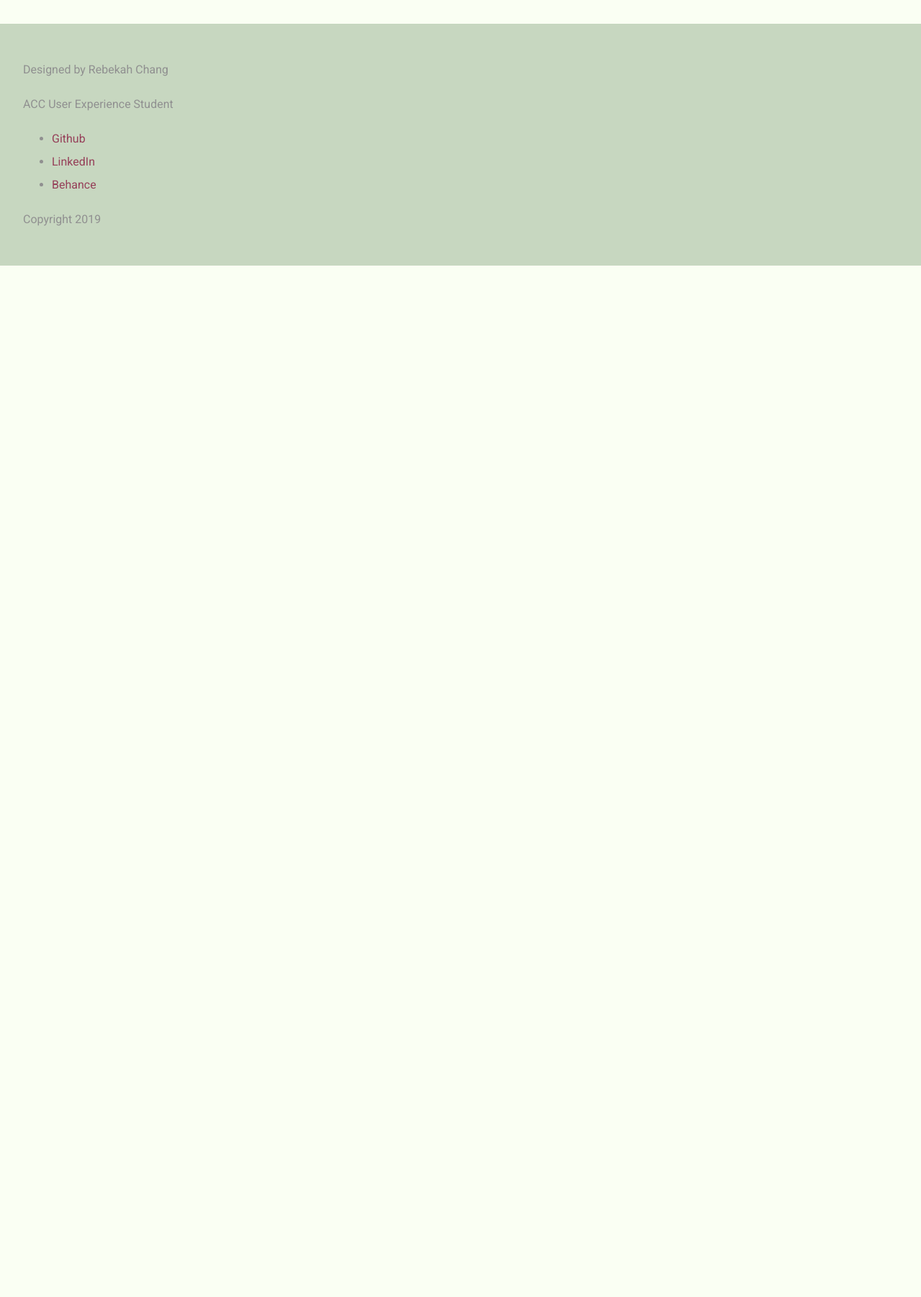
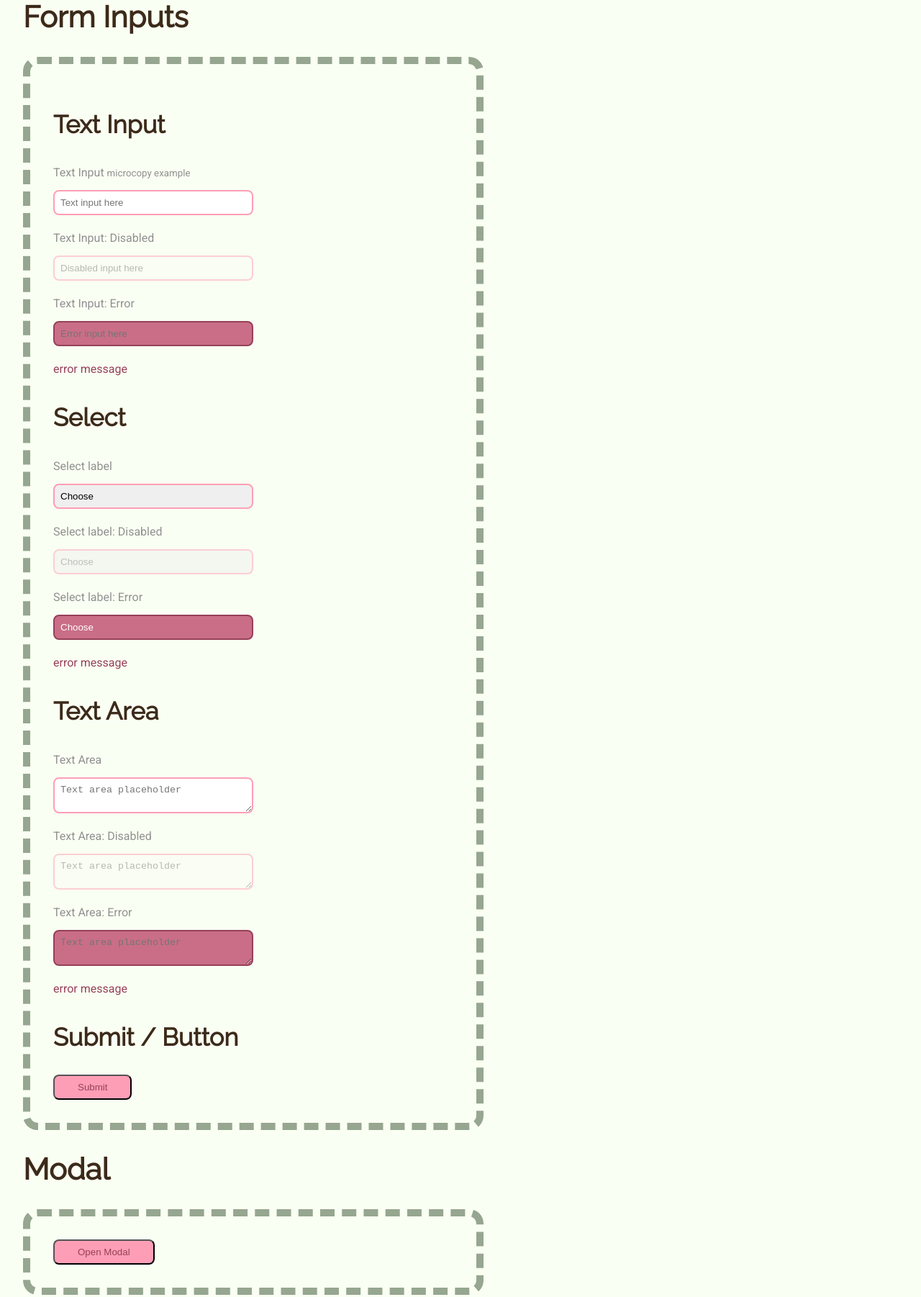
Before and after one commit to bexluvsmangoes/icing-design-system, a plain HTML site: page components.html in a window 1280 px wide. Shown: the part 1028-2830 px from the top of the page at 72% size. Before the commit the page ends 1397 px from the top, so only its background shows below. Drawn offline with Linux system fonts and the light colour scheme.

Commit message:
Add files via upload
added form components

```diff
--- a/components.html
+++ b/components.html
@@ -30,10 +30,10 @@
 		<section>
 			<h2>Link Buttons</h2>
 			<figure class="example-button-links">
-				<a href="" class=link-button-hero-smoothie>Hero</a>
-				<a href="" class=link-button-hero-coffee>Hero</a>
-				<a href="" class=link-button-normal>Normal</a>
-				<a href="" class=link-button-tertiary>Tertiary</a>
+				<a href="" class="link-button-hero-smoothie">Hero</a>
+				<a href="" class="link-button-hero-coffee">Hero</a>
+				<a href="" class="link-button-normal">Normal</a>
+				<a href="" class="link-button-tertiary">Tertiary</a>
 			</figure>
 		</section>
 
@@ -68,16 +68,78 @@
 			</figure>
 		</section>
 
-		<button id="modal-demo" type="button">Open Modal</button>
+		<section>
+			<h2>Form Inputs</h2>
 
-		<dialog>
+			<figure class="example-form">
 
-	<h2>Example Modal</h2>
+				<form action="">
 
-	<p>This is an example of a modal description.</p>
+					<h3>Text Input</h3>
+					<label for="text-input">Text Input</label>
+					<small class="form-microcopy">microcopy example</small>
+					<input type="text" id="text-input" name="text-input" placeholder="Text input here">
 
-</dialog>
+					<label for="disabled-input">Text Input: Disabled</label>
+					<input type="text" id="disabled-input" name="disabled-input" required class="disabled" placeholder="Disabled input here" disabled>
 
+					<label for="error">Text Input: Error</label>
+					<input type="text" id="error" name="error" required class="error" placeholder="Error input here">
+					<p class="error-message">error message</p>
+
+					<h3>Select</h3>
+					<label for="dessert">Select label</label>
+					<select id="dessert" name="dessert">
+						<option value="" selected disabled hidden>Choose</option>
+						<option>Cake</option>
+						<option>Cupcake</option>
+						<option>Pie</option>
+					</select>
+
+					<label for="dessert">Select label: Disabled</label>
+					<select id="dessert" name="dessert" required class="disabled" disabled>
+						<option value="" selected disabled hidden>Choose</option>
+						<option>Cake</option>
+						<option>Cupcake</option>
+						<option>Pie</option>
+					</select>
+
+					<label for="dessert">Select label: Error</label>
+					<select id="dessert" name="dessert" required class="error">
+						<option value="" selected disabled hidden>Choose</option>
+						<option>Cake</option>
+						<option>Cupcake</option>
+						<option>Pie</option>
+					</select>
+					<p class="error-message">error message</p>
+
+					<h3>Text Area</h3>
+					<label for="message">Text Area</label>
+					<textarea id="message" name="message" placeholder="Text area placeholder"></textarea>
+
+					<label for="message">Text Area: Disabled</label>
+					<textarea id="message" name="message" required class="disabled" disabled placeholder="Text area placeholder"></textarea>
+
+					<label for="message">Text Area: Error</label>
+					<textarea id="message" name="message" required class="error" placeholder="Text area placeholder"></textarea>
+					<p class="error-message">error message</p>
+
+					<h3>Submit / Button</h3>
+					<button id="sumbit-button" type="submit">Submit</button>
+				</form>
+			</figure>
+		</section>
+
+		<section>
+			<h2>Modal</h2>
+			<figure>
+				<button id="modal-demo" type="button">Open Modal</button>
+				<dialog>
+					<h2>Example Modal</h2>
+					<p>This is an example of a modal description.</p>
+				</dialog>
+			</figure>
+		</section>
 
 	</main>
 
@@ -95,8 +157,6 @@
 
 		<p>Copyright 2019</p>
 	</footer>
-
-</body>
 
 <script>
 document.addEventListener('DOMContentLoaded', function(){
@@ -117,6 +177,6 @@ modal.close('cancelled');
 });
 </script>
 
-
+</body>
 
 </html>
--- a/style.css
+++ b/style.css
@@ -82,7 +82,7 @@ a {
 
 a:hover {
 	color: var(--color-dark-coffee);
-	text-decoration: underline;
+	text-decoration: none;
 }
 /* ==========================================================================
 Body
@@ -120,6 +120,11 @@ header ul {
 	text-decoration: underline;
 }
 
+header a:hover {
+	color: white;
+	text-decoration: none;
+}
+
 /* ==========================================================================
 footer
 ========================================================================== */
@@ -137,7 +142,6 @@ buttons
 .link-button-hero-smoothie {
 	border-radius: .5rem;
 	background-color: var(--color-light-smoothie);
-	border-radius: 0.5rem;
 	display: inline-block;
 	padding: 0 2rem;
 }
@@ -161,7 +165,6 @@ buttons
 .link-button-hero-coffee {
 	border-radius: .5rem;
 	background-color: var(--color-light-coffee);
-	border-radius: 0.5rem;
 	display: inline-block;
 	padding: 0 2rem;
 	color: white;
@@ -307,3 +310,62 @@ dialog[open] {
 	}
 
 }
+/* ==========================================================================
+forms
+========================================================================== */
+input, select, textarea {
+	border: 2px solid var(--color-light-smoothie);
+	border-radius: .5rem;
+	box-sizing: border-box;
+	display: block;
+	margin-top: .5rem;
+	min-width: 50%;
+	padding: .5rem;
+	-webkit-appearance:none;
+	margin-bottom: 1rem;
+
+}
+
+input:focus, select:focus, textarea:focus {
+	box-shadow: 2px 2px 0 #999;
+	outline: none;
+}
+
+input[disabled], select[disabled], textarea[disabled] {
+	opacity: 0.5;
+}
+
+.error {
+	background-color: var(--color-smoothie);
+	border: 2px solid var(--color-dark-smoothie);
+	color: white;
+}
+
+.error-message {
+	color: var(--color-dark-smoothie);
+	margin: 0;
+}
+
+button {
+	border-radius: .5rem;
+	background-color: var(--color-light-smoothie);
+	display: inline-block;
+	padding: .5rem 2rem;
+	color: var(--color-dark-smoothie);
+}
+
+button:hover {
+	background-color: var(--color-smoothie);
+	color: white;
+	text-decoration: none;
+}
+
+button:focus {
+	background-color: var(--color-dark-smoothie);
+	outline: none;
+}
+
+button:active {
+	box-shadow: 1px 1px;
+	color: white;
+}
```
